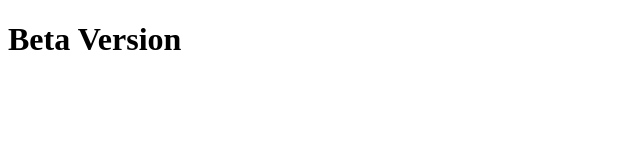
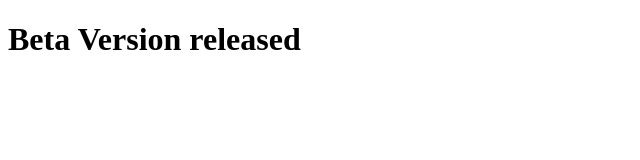
Before and after one commit to Satrouag/Git-Prac-Two, a plain HTML site: page index.html in a window 1280 px wide. Shown: the whole page, without its empty margins (0-640 px from the left). Drawn offline with Linux system fonts and the light colour scheme.

Commit message:
Beta Version released

```diff
--- a/index.html
+++ b/index.html
@@ -6,6 +6,6 @@
     <title>Document</title>
 </head>
 <body>
-    <h1>Beta Version</h1>
+    <h1>Beta Version released</h1>
 </body>
 </html>
```
